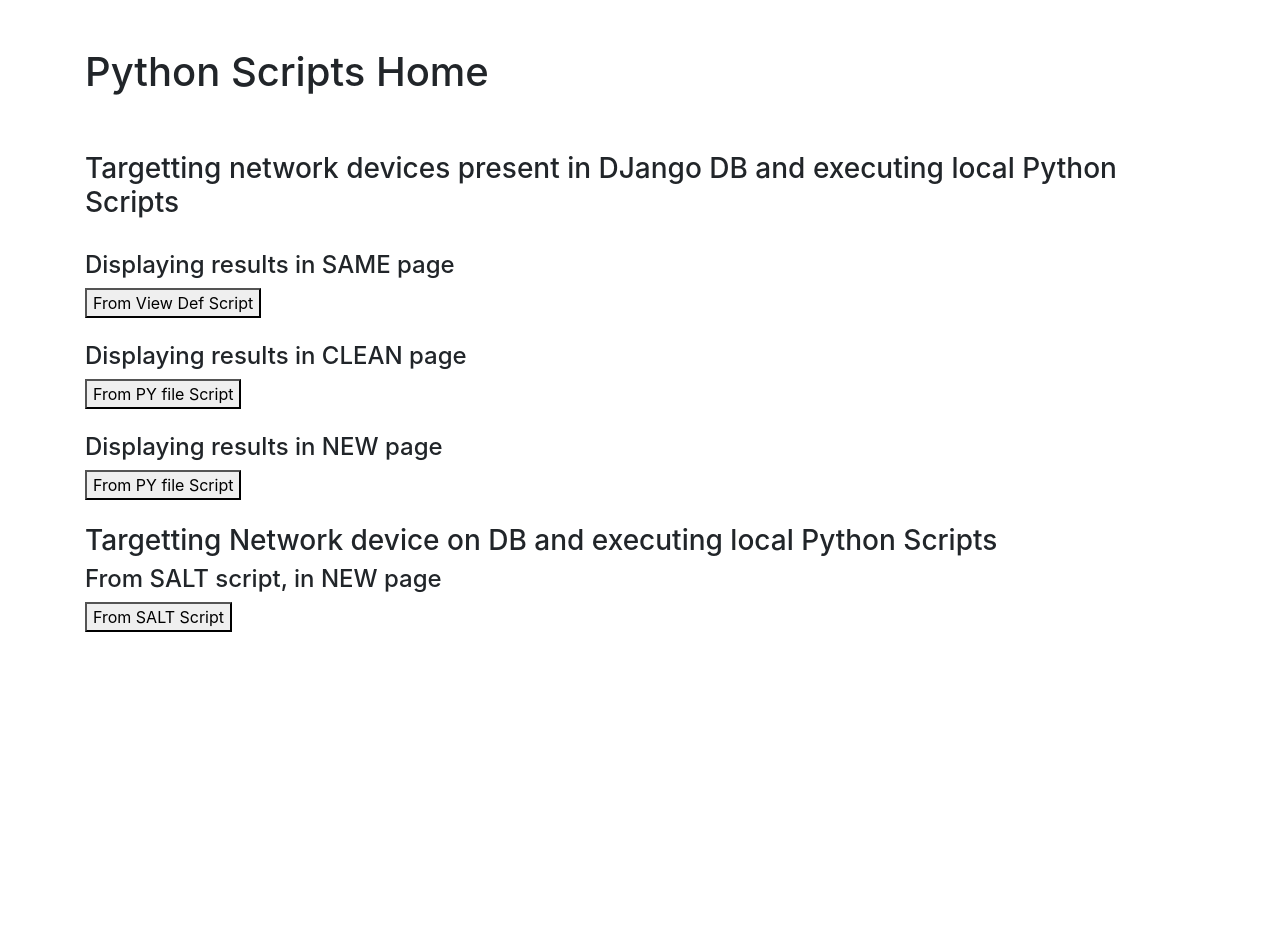
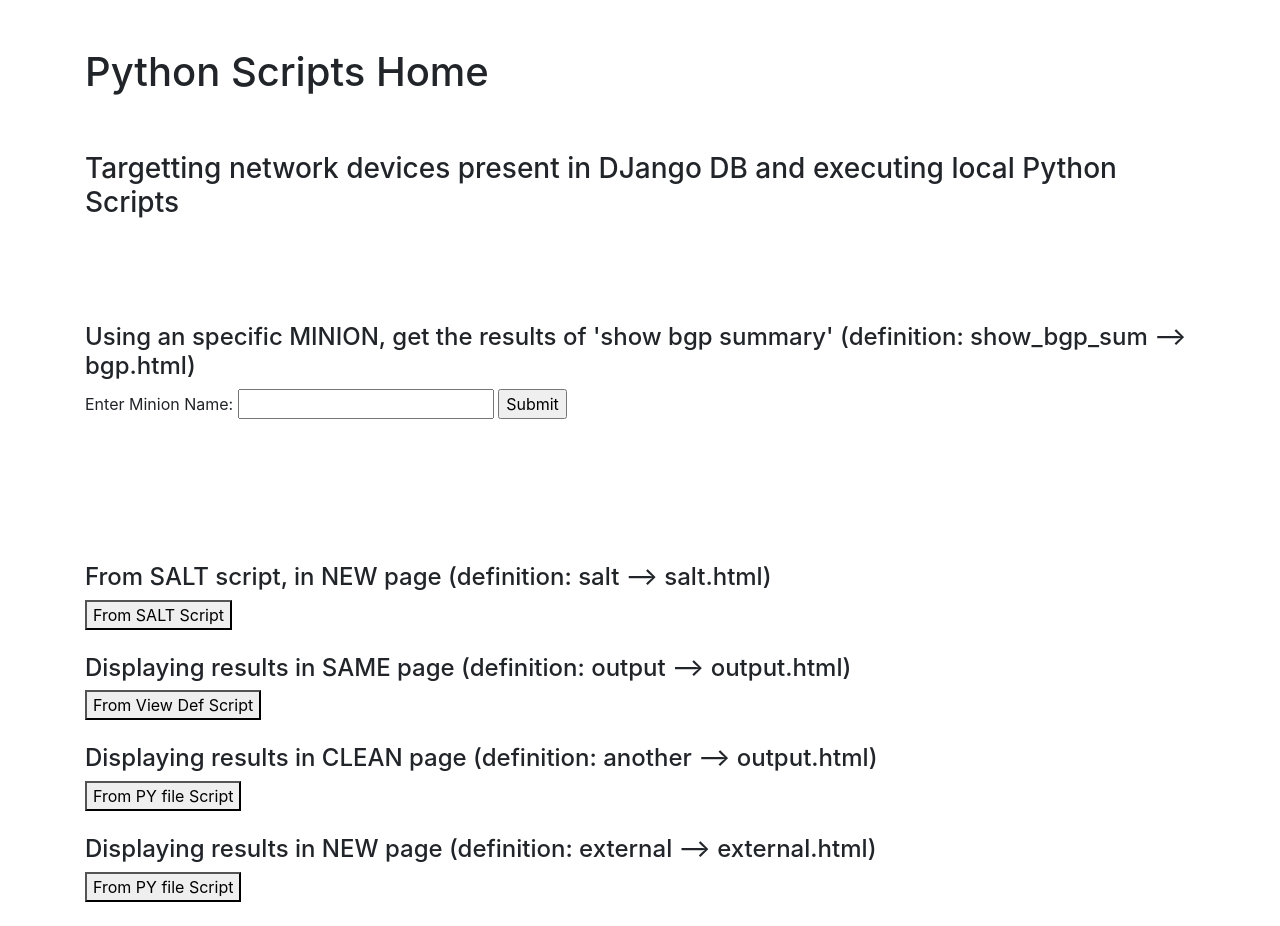
Before and after one commit to arkadin-calvarez/django, a Django app: page /output/ in a window 1280 px wide. Before the commit the page ends 632 px from the top, so only its background shows below. Run offline with Django 3.2, Linux system fonts and the light colour scheme; data that the repository does not hold is empty; some libraries are stand-ins or nearby versions.

Commit message:
Minion field added to manually query BGP status

```diff
--- /dev/null
+++ b/CABE/statool/templates/bgp.html
@@ -0,0 +1,3 @@
+{% if data %}
+{{ data }}
+{% endif %}
--- a/CABE/statool/templates/scripts.html
+++ b/CABE/statool/templates/scripts.html
@@ -15,24 +15,39 @@
         <br>
         <h3>Targetting network devices present in DJango DB and executing local Python Scripts</h3>
         <br>
-        <h4>Displaying results in SAME page</h4>
+        <br>
+        <br>
+        <br>
+        <h4>Using an specific MINION, get the results of 'show bgp summary' (definition: show_bgp_sum --> bgp.html)</h4>
+        <form name='search' action="{% url 'show_bgp_summ' %}" method="get"> {% csrf_token %}
+            Enter Minion Name: <input type="text" id="searchbox" name='searchbox' pattern="*" required oninvalid="this.setCustomValidity('Field cannot be empty')">
+            <input id="myinput" type="submit" name="search_query">
+        </form>
+        <br>
+        <br>
+        <br>
+        <br>
+        <br>
+        <br>
+        <h4>From SALT script, in NEW page (definition: salt --> salt.html)</h4>
+        <button onClick="location.href='{% url 'salt' %}'"> From SALT Script</button>
+        <br>
+        <br>
+        <h4>Displaying results in SAME page (definition: output --> output.html)</h4>
         <button onclick="location.href='{% url 'scriptdone' %}'"> From View Def Script</button>
         {% if data %}
         {{ data }}
         {% endif %}
         <br>
         <br>
-        <h4>Displaying results in CLEAN page</h4>
+        <h4>Displaying results in CLEAN page (definition: another --> output.html)</h4>
         <button onclick="location.href='{% url 'scriptfinal' %}'"> From PY file Script</button>
         <br>
         <br>
-        <h4>Displaying results in NEW page</h4>
+        <h4>Displaying results in NEW page (definition: external --> external.html)</h4>
         <button onclick="location.href='{% url 'external' %}'"> From PY file Script</button>
         <br>
         <br>
-        <h3>Targetting Network device on DB and executing local Python Scripts</h3>
-        <h4>From SALT script, in NEW page</h4>
-        <button onclick="location.href='{% url 'salt' %}'"> From SALT Script</button>
     </div>
 </body>
 </html>
--- a/CABE/statool/urls.py
+++ b/CABE/statool/urls.py
@@ -1,7 +1,7 @@
 from django.conf.urls import url
 #from django.contrib import admin
 from django.urls import path, include
-from . import views
+from . import views, minion_form
 from django.contrib.auth.views import LoginView
 
 from . import views
@@ -20,6 +20,7 @@ urlpatterns = [
     path('another/', views.another, name='scriptfinal'),
     path('external/', views.external, name='external'),
     path('salt/', views.salt, name='salt'),
+    path('bgp/', views.show_bgp_summ, name='show_bgp_summ'),
     path('statool/devices/<int:device_id>', views.get_device_stats, name="device"), # With ABSOLUTE URL
-    path('services/<int:service_id>', views.get_device_stats, name="service")
+    path('services/<int:service_id>', views.get_device_stats, name="service"),
 ]
--- a/CABE/statool/views.py
+++ b/CABE/statool/views.py
@@ -8,6 +8,10 @@ from django.contrib.auth.decorators import login_required
 import requests
 from subprocess import run, PIPE
 from django.urls import reverse
+import salt.client as client
+import subprocess
+import os
+import yaml
 
 # Page, with login to allow access the main/home page.
 # when browsing to http://rasp:7777 URL
@@ -86,14 +90,45 @@ def external(request):
     return render(request, 'external.html', {'data1':out.stdout})
 
 
-# Dropdown menu. After select the device, will redirect to the device.htm
+# Dropdown menu. After select the device, will redirect to the device.html
 def run_script_ondevice(self):
 #    results=Device.objects.all()
     return render(request, 'device.html',{'Device':results})
 
 
-# Execute script, using Saltstack framework, which contain already connected minions
+# Redirect to "Python Scripts Home"
+#def salt(request):
+#    data = subprocess.run(['ls','//home'], stdout=PIPE)
+#    return render(request, 'salt.html' , {'data':data.stdout})
+
+# SALT output page, when user click on "SALT Script" button, defined in scripts.html page.
+# Remember that stdout and stderr w/ PIPE (imported) in Python3 the ways to allout the output
+# of the terminal output we want to see. "capture_output=True" was an old argument to allow
+# that in previous Python versions
 def salt(request):
-    out= run([sys.executable,'//home//outright//Django//CABE//statool//scripts//red.py'],shell=False,stdout=PIPE)
-    print(out)
-    return render(request, 'salt.html', {'data1':out.stdout})
+    data = subprocess.run("sudo salt 'vsrx1' net.cli 'show bgp summary'", stdout=PIPE, stderr=PIPE, shell=True)
+    return render(request, 'salt.html' , {'data':data.stdout})
+#    with open('saltout.txt', 'w') as saltout:
+#        data = subprocess.run("sudo salt 'vsrx1' net.cli 'show bgp summary'", stdout=saltout, stderr=PIPE, shell=True)
+#    with open("/home/outright/Django/CABE/saltout.txt") as out:
+#        list = yaml.load(out, Loader=yaml.FullLoader)
+#        return render(request, 'salt.html' , {'list':list})
+#
+#    data = (subprocess.Popen("sudo salt 'vsrx1' net.cli 'show bgp summary'", stdout=subprocess.PIPE, shell=True, universal_newlines=True).communicate()[0])
+#    return render(request, 'salt.html' , {'data':data})
+
+# Above, stdout is displays in bites (that's the reason of the unsorted format). We need to transform this to
+# string. One method is decode() (Ex: return render(request, 'salt.html' , {'data':data.stdout.decode()}))
+# Decode method worked partially, because it removed the /n and /b letters from my text, but all output text remains
+# in one long line
+
+# Using the below
+def show_bgp_summ(request):
+    minion = request.GET.get('searchbox')
+#    arguments = 'sudo salt' + minion + 'net.cli show bgp summary'
+    data = subprocess.run(['sudo', 'salt', minion, 'net.cli', "'show bgp summary'"], stdout=PIPE, stderr=PIPE)
+    context = {
+    'data':data,
+    }
+    return render(request, 'bgp.html', context)
+#    return render(request, 'bgp.html' , {'data':data.args})
```
Also changed, not shown: CABE/saltout.txt (added, +14 -0 lines), CABE/statool/minion_form.py (added, +23 -0 lines), CABE/statool/templates/salt.html (+31 -0 lines).
